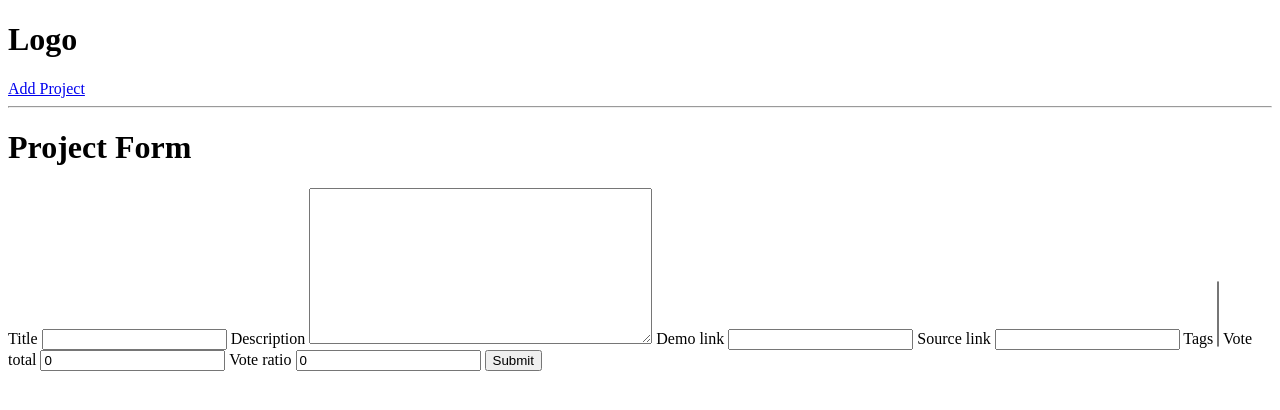
After one commit to indranildeveloper/devsearch, a Django app: page /create-project/ in a window 1280 px wide. The commit adds this page. Shown: the top 410 px of the page. Run offline with Django 5.2, Linux system fonts and the light colour scheme; data that the repository does not hold is empty.

Commit message:
django model forms
Signed-off-by: Indranil Halder <indranilhalder.dev@gmail.com>

```diff
--- /dev/null
+++ b/projects/forms.py
@@ -0,0 +1,8 @@
+from django.forms import ModelForm
+from .models import Project
+
+
+class ProjectForm(ModelForm):
+    class Meta:
+        model = Project
+        fields = "__all__"
--- /dev/null
+++ b/projects/templates/projects/project_form.html
@@ -0,0 +1,12 @@
+{% extends "main.html" %}
+{% block content %}
+    <h1>Project Form</h1>
+    <form method="post">
+        {% csrf_token %}
+        {% for field in form %}
+            {{ field.label }}
+            {{ field }}
+        {% endfor %}
+        <button type="submit">Submit</button>
+    </form>
+{% endblock content %}
--- a/projects/templates/projects/single-project.html
+++ b/projects/templates/projects/single-project.html
@@ -2,7 +2,7 @@
 {% block content %}
     <h1>{{ project.title }}</h1>
     <hr>
-    {% for tag in project.tags.all %}<span style="border: 1px solid black;">{{ tag }}</span>{% endfor %}
+    {% for tag in project.tags.all %}<span>{{ tag }}</span>{% endfor %}
     <hr>
     <br>
     <p>{{ project.description }}</p>
--- a/projects/urls.py
+++ b/projects/urls.py
@@ -4,4 +4,5 @@ from . import views
 urlpatterns = [
     path("", views.projects, name="projects"),
     path("project/<str:pk>/", views.project, name="project"),
+    path("create-project/", views.create_project, name="create-project"),
 ]
--- a/projects/views.py
+++ b/projects/views.py
@@ -1,34 +1,6 @@
 from django.shortcuts import render
-from django.http import HttpResponse
 from .models import Project
-
-projects_list = [
-    {
-        "id": "1",
-        "title": "Ecommerce Website",
-        "description": "A full-stack ecommerce platform with product listings, cart, and payment integration.",
-    },
-    {
-        "id": "2",
-        "title": "Blog Application",
-        "description": "A blogging platform with user authentication, post creation, and commenting features.",
-    },
-    {
-        "id": "3",
-        "title": "Task Management System",
-        "description": "A productivity app to create, assign, and track tasks with deadlines and status updates.",
-    },
-    {
-        "id": "4",
-        "title": "Real-time Chat App",
-        "description": "A web-based chat application using WebSockets for real-time messaging.",
-    },
-    {
-        "id": "5",
-        "title": "Portfolio Website",
-        "description": "A personal portfolio website to showcase projects, skills, and contact information.",
-    },
-]
+from .forms import ProjectForm
 
 
 # Create your views here.
@@ -41,3 +13,9 @@ def projects(request):
 def project(request, pk):
     project_obj = Project.objects.get(id=pk)
     return render(request, "projects/single-project.html", {"project": project_obj})
+
+
+def create_project(request):
+    form = ProjectForm()
+    context = {"form": form}
+    return render(request, "projects/project_form.html", context)
--- a/templates/navbar.html
+++ b/templates/navbar.html
@@ -1,2 +1,3 @@
 <h1>Logo</h1>
+<a href="{% url 'create-project' %}">Add Project</a>
 <hr>
```
